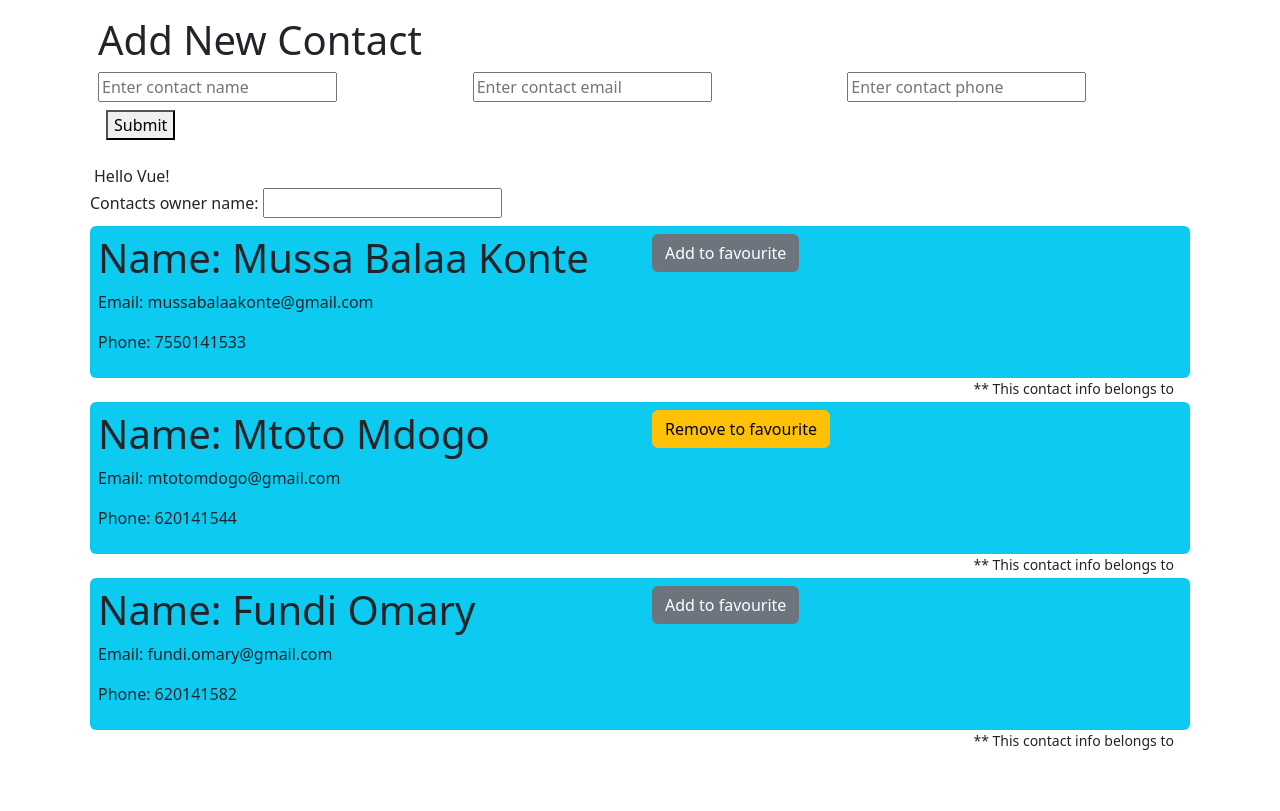
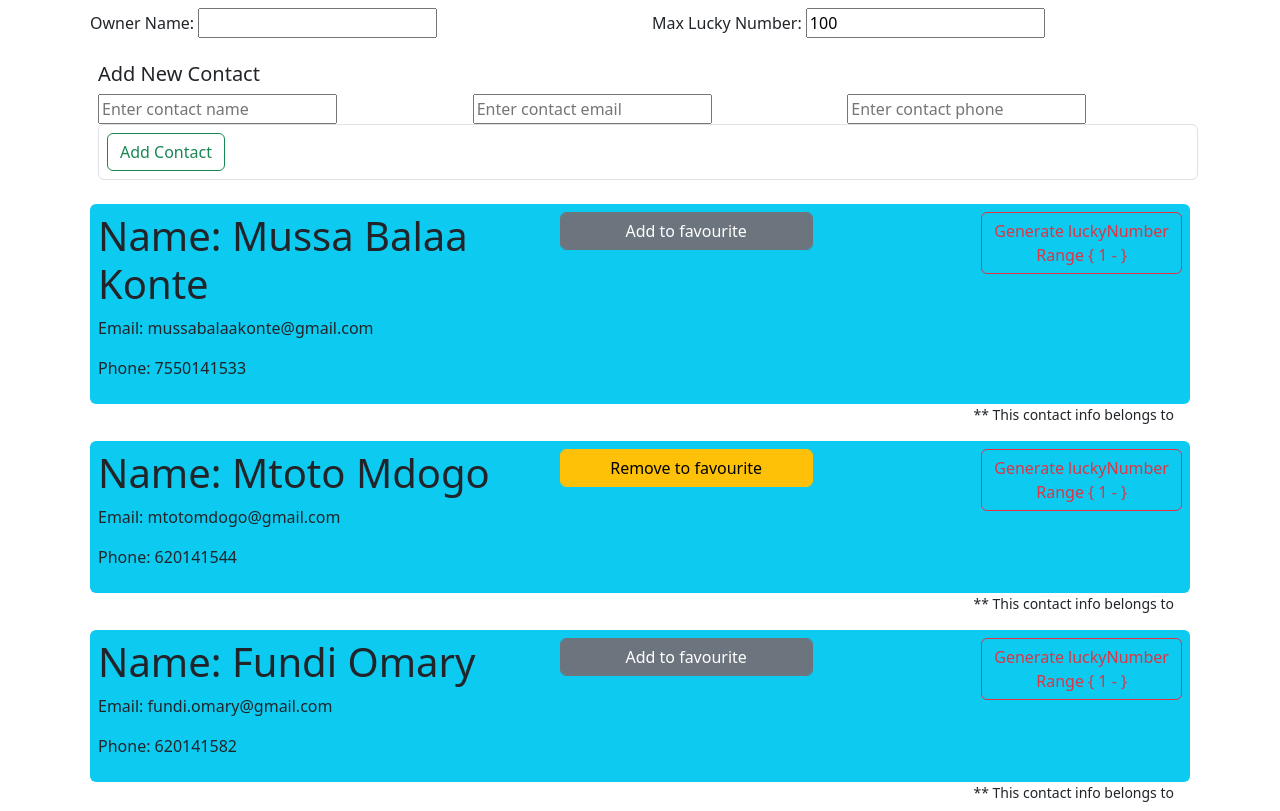
Before and after one commit to MadukaPcm/vue-learning, a Vue app in the folder vue-components/vue-components-demo/: page / in a window 1280 px wide. Built offline with nearby package versions, Linux system fonts and the light colour scheme.

Commit message:
PROVIDE & INJECT: added for parent and grand-child component or more

```diff
--- a/vue-components/vue-components-demo/src/App.vue
+++ b/vue-components/vue-components-demo/src/App.vue
@@ -1,13 +1,18 @@
 <template>
   <div class="container">
+    <div class="row p-2 mb-2">
+      <div class="col-6">
+        Owner Name: <input v-model="ownerName" />
+      </div>
+      <div class="col-6">
+        Max Lucky Number: <input v-model.number="maxNumber" />
+      </div>
+    </div>
     <AddContactForm
     @add-contact="onAddNewContact($event)"
     ></AddContactForm>
-    <div class="container">{{ message }}</div>
-    <span class="p-2">
-      Contacts owner name: <input v-model="ownerName"></input>
-    </span>
-    <div v-for="contact in contacts" :key="contact.name">
+    <div class="row">
+      <div class="col col-12" v-for="contact in contacts" :key="contact.name">
         <Contact
         :name="contact.name"
         :email="contact.email"
@@ -17,18 +22,21 @@
         @update-favourite="contact.isFavourite = onUpdateFavourite($event,contact.owner)"
         ></Contact>
         </div>
-    <!-- <button-counter></button-counter> -->
+    </div>
   </div>
 </template>
 
 <script setup>
-import { ref,reactive } from 'vue';
+import { ref,reactive, provide } from 'vue';
 // Local import
 import Contact from '@/components/Contact.vue';
 import AddContactForm from '@/components/AddContactForm.vue';
 
 const message = ref('Hello Vue!');
 const ownerName = ref("");
+
+const maxNumber = ref(100);
+provide("maxLuckyNumber", maxNumber);
 
 const contacts = reactive([
   {
--- a/vue-components/vue-components-demo/src/components/AddContactForm.vue
+++ b/vue-components/vue-components-demo/src/components/AddContactForm.vue
@@ -1,6 +1,6 @@
 <template>
     <div class="container p-2 m-2">
-        <h1>Add New Contact</h1>
+        <h5>Add New Contact</h5>
         <form @submit.prevent="AddNewContact()">
             <div class="row">
             <div class="col-4 form-input">
@@ -13,8 +13,8 @@
                 <input type="text" v-model.trim="contact.phone" placeholder="Enter contact phone" required>
             </div>
             </div>
-            <div class="col-4 p-2 float-center">
-            <button class="float-center">Submit</button>
+            <div class="col-4 p-2 form-control float-center">
+            <button class="btn btn-outline-success float-center">Add Contact</button>
             </div>
         </form>
     </div>
--- a/vue-components/vue-components-demo/src/components/Contact.vue
+++ b/vue-components/vue-components-demo/src/components/Contact.vue
@@ -2,15 +2,18 @@
 <template>
     <div class="bg-info rounded p-2 m-2 mb-4">
         <div class="row">
-            <div class="col-6">
+            <div class="col-5">
                 <h1>Name: {{ name }}</h1>
                 <p>Email: {{ email }}</p>
                 <p>Phone: {{ phone }}</p>
             </div>
             <div class="col-3">
-                <button @click="toggleFavourite()" :class="[isFavourite ? 'btn btn-warning' : 'btn btn-secondary']">
+                <button @click="toggleFavourite()" :class="[isFavourite ? 'btn btn-warning form-control' : 'btn btn-secondary form-control']">
                     {{ isFavourite ? 'Remove' : 'Add' }} to favourite
                 </button>
+            </div>
+            <div class="col-4">
+                <LuckyNumber></LuckyNumber>
             </div>
         </div>
         <span class="float-end small p-2">** This contact info belongs to {{ owner ?? '' }}</span>
@@ -19,6 +22,7 @@
 
 <script setup>
 import { defineProps } from 'vue';
+import LuckyNumber from './LuckyNumber.vue';
 
 // const props = defineProps(["name","email","phone","owner"]); Receiving props with no validation.
 const props = defineProps({
--- /dev/null
+++ b/vue-components/vue-components-demo/src/components/LuckyNumber.vue
@@ -0,0 +1,26 @@
+<template>
+    <div class="float-end">
+        <button class="btn btn-outline-danger" @click="generateLuckNumber()">
+            <span v-if="luckyNumber === 0">
+                Generate luckyNumber <br />
+                Range { 1 - {{ maxNumber }}}
+            </span>
+            <span v-else>
+                Luck Number {{ luckyNumber }} <br />
+                CLick To Generate luckyNumber
+            </span>
+        </button>
+    </div>
+</template>
+
+<script setup>
+import { ref, defineProps, inject } from 'vue';
+const luckyNumber = ref(0);
+const maxLuckyNumber = inject("maxLuckyNumber");
+
+function generateLuckNumber(){
+    luckyNumber.value = Math.floor(Math.random() * maxLuckyNumber.value);
+    console.log("Luck Number: "+luckyNumber.value);
+}
+
+</script>
```
Lines whose indentation alone changed are shown as unchanged.
